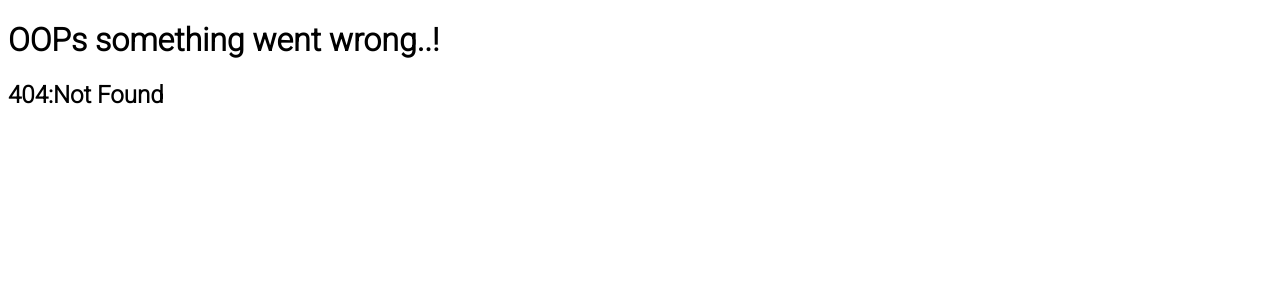
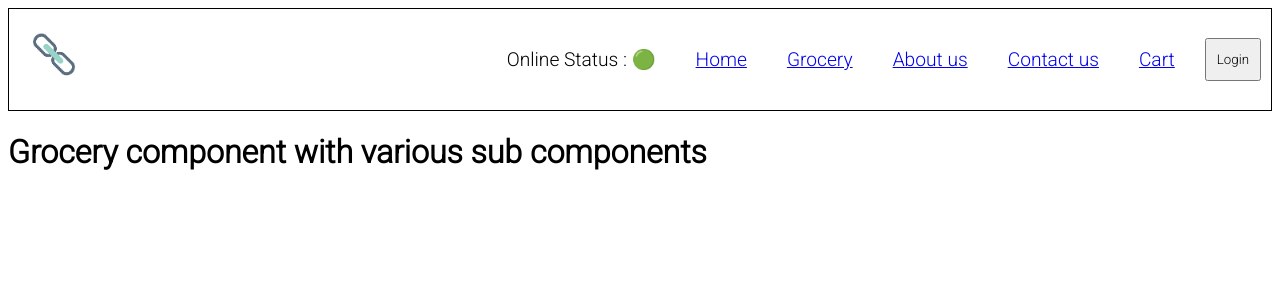
Before and after one commit to thejayeshsoni/react-the-good-parts, a React (Vite) app: page /grocery in a window 1280 px wide. Before the commit this address had no page. Shown: the top 300 px of the page. Built offline with nearby package versions, Linux system fonts and the light colour scheme.

Commit message:
- lazy loading implemented for Grocery component

```diff
--- a/src/App.js
+++ b/src/App.js
@@ -1,4 +1,4 @@
-import React from "react";
+import React, { Suspense, lazy } from "react";
 import ReactDOM from "react-dom/client";
 import { createBrowserRouter, RouterProvider, Outlet } from "react-router-dom";
 
@@ -8,6 +8,13 @@
 import Contact from "./components/Contact";
 import Error from "./components/Error";
 import RestaurantMenu from "./components/RestaurantMenu";
+// import Grocery from "./components/Grocery";
+
+// chunking
+// code splitting
+// Dynamic Loading
+// On Demand Loading (or Lazy Loading)
+const Grocery = lazy(() => import("./components/Grocery"));
 
 const AppLayout = () => {
   return (
@@ -39,6 +46,14 @@
         path: "/restaurants/:restaurantId",
         element: <RestaurantMenu />,
       },
+      {
+        path: "/grocery",
+        element: (
+          <Suspense fallback={<h1>Loading Another Bundle...</h1>}>
+            <Grocery />
+          </Suspense>
+        ),
+      },
     ],
     errorElement: <Error />,
   },
--- /dev/null
+++ b/src/components/Grocery.js
@@ -0,0 +1,9 @@
+const Grocery = () => {
+  return (
+    <div>
+      <h1>Grocery component with various sub components</h1>
+    </div>
+  );
+};
+
+export default Grocery;
--- a/src/components/Header.js
+++ b/src/components/Header.js
@@ -27,6 +27,9 @@
             <Link to="/">Home</Link>
           </li>
           <li>
+            <Link to="/grocery">Grocery</Link>
+          </li>
+          <li>
             <Link to="/about">About us</Link>
           </li>
           <li>
--- a/src/utils/useOnlineStatus.js
+++ b/src/utils/useOnlineStatus.js
@@ -11,6 +11,7 @@
       setOnlineStatus(true);
     });
   }, []);
+
   return onlineStatus;
 };
 
```
